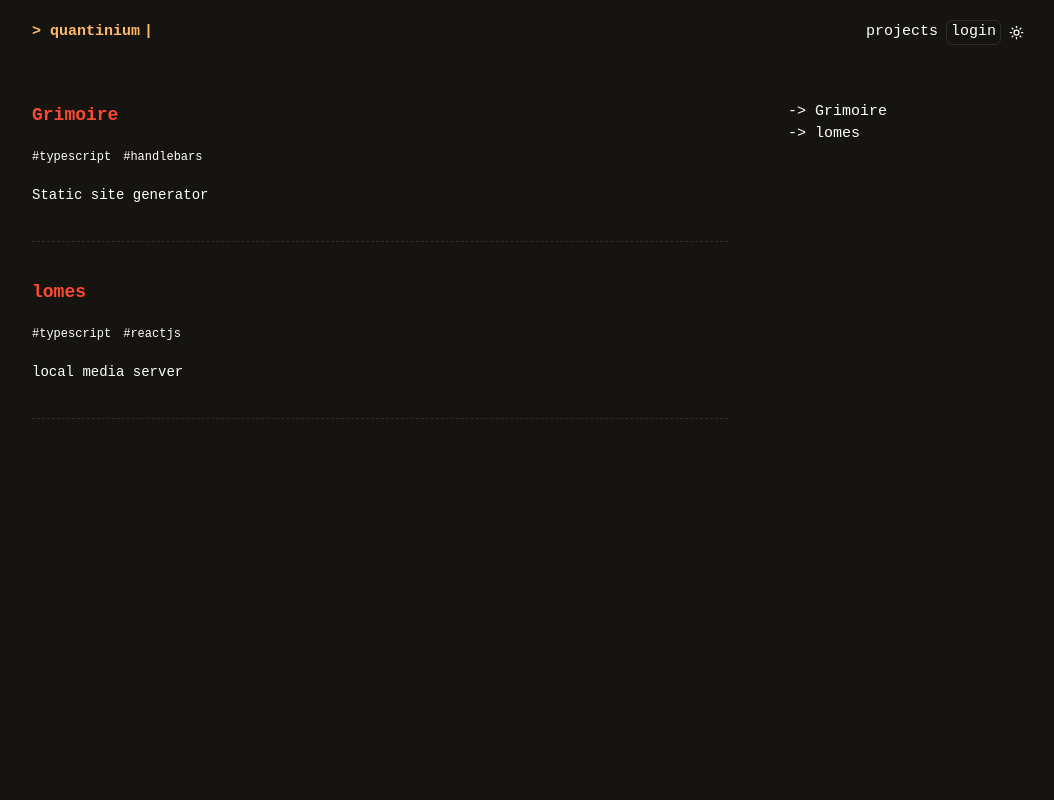
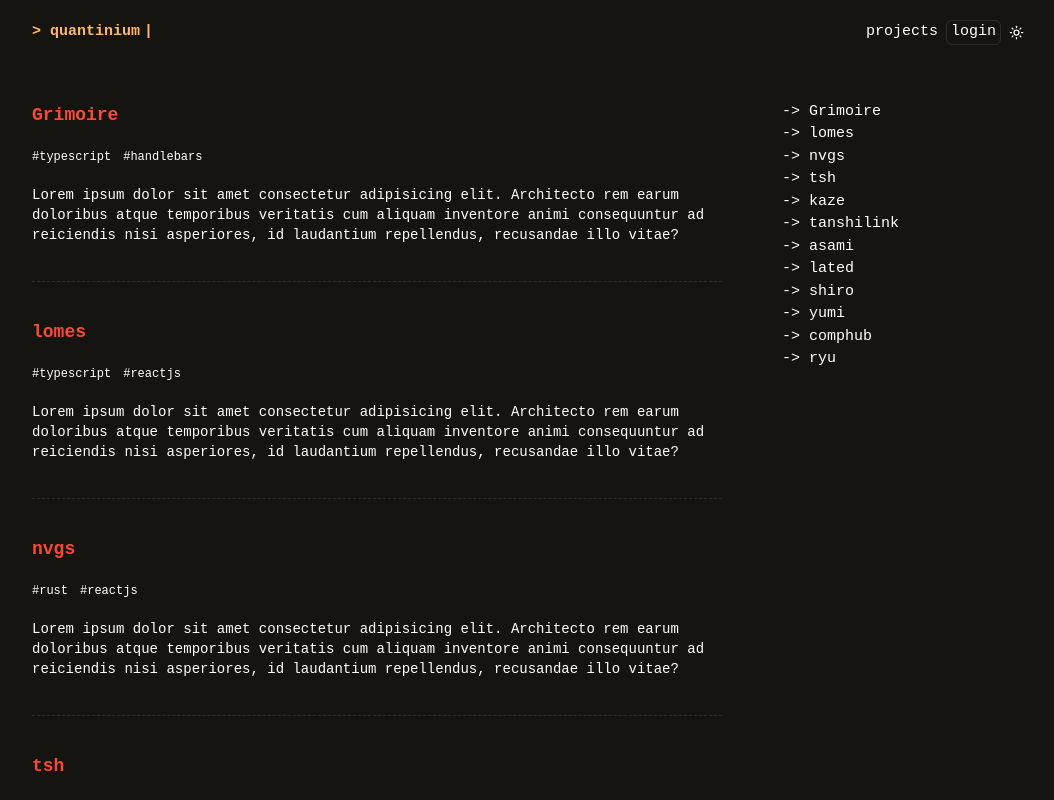
Before and after one commit to quantinium3/thy, a SvelteKit app: page /project in a window 1280 px wide. Shown: the top 800 px of the page, without its empty margins (112-1166 px from the left). Built offline with nearby package versions, Linux system fonts and the light colour scheme.

Commit message:
projects

```diff
--- a/src/routes/project/+page.svelte
+++ b/src/routes/project/+page.svelte
@@ -5,13 +5,73 @@
 	const projects = [
 		{
 			title: "Grimoire",
-			description: "Static site generator",
+			description: "Lorem ipsum dolor sit amet consectetur adipisicing elit. Architecto rem earum doloribus atque temporibus veritatis cum aliquam inventore animi consequuntur ad reiciendis nisi asperiores, id laudantium repellendus, recusandae illo vitae?",
 			tech: ["typescript", "handlebars"],
 			slug: "https://github.com/quantinium3/grimoire",
 		},
 		{
 			title: "lomes",
-			description: "local media server",
+			description: "Lorem ipsum dolor sit amet consectetur adipisicing elit. Architecto rem earum doloribus atque temporibus veritatis cum aliquam inventore animi consequuntur ad reiciendis nisi asperiores, id laudantium repellendus, recusandae illo vitae?",
+			tech: ["typescript", "reactjs"],
+			slug: "https://github.com/quantinium3/lomes"
+		},
+		{
+			title: "nvgs",
+			description: "Lorem ipsum dolor sit amet consectetur adipisicing elit. Architecto rem earum doloribus atque temporibus veritatis cum aliquam inventore animi consequuntur ad reiciendis nisi asperiores, id laudantium repellendus, recusandae illo vitae?",
+			tech: ["rust", "reactjs"],
+			slug: "https://github.com/quantinium3/rust"
+		},
+		{
+			title: "tsh",
+			description: "Lorem ipsum dolor sit amet consectetur adipisicing elit. Architecto rem earum doloribus atque temporibus veritatis cum aliquam inventore animi consequuntur ad reiciendis nisi asperiores, id laudantium repellendus, recusandae illo vitae?",
+			tech: ["typescript", "reactjs"],
+			slug: "https://github.com/quantinium3/tsh"
+		},
+		{
+			title: "kaze",
+			description: "Lorem ipsum dolor sit amet consectetur adipisicing elit. Architecto rem earum doloribus atque temporibus veritatis cum aliquam inventore animi consequuntur ad reiciendis nisi asperiores, id laudantium repellendus, recusandae illo vitae?",
+			tech: ["typescript", "reactjs"],
+			slug: "https://github.com/quantinium3/lomes"
+		},
+		{
+			title: "tanshilink",
+			description: "Lorem ipsum dolor sit amet consectetur adipisicing elit. Architecto rem earum doloribus atque temporibus veritatis cum aliquam inventore animi consequuntur ad reiciendis nisi asperiores, id laudantium repellendus, recusandae illo vitae?",
+			tech: ["typescript", "reactjs"],
+			slug: "https://github.com/quantinium3/lomes"
+		},
+		{
+			title: "asami",
+			description: "Lorem ipsum dolor sit amet consectetur adipisicing elit. Architecto rem earum doloribus atque temporibus veritatis cum aliquam inventore animi consequuntur ad reiciendis nisi asperiores, id laudantium repellendus, recusandae illo vitae?",
+			tech: ["typescript", "reactjs"],
+			slug: "https://github.com/quantinium3/lomes"
+		},
+		{
+			title: "lated",
+			description: "Lorem ipsum dolor sit amet consectetur adipisicing elit. Architecto rem earum doloribus atque temporibus veritatis cum aliquam inventore animi consequuntur ad reiciendis nisi asperiores, id laudantium repellendus, recusandae illo vitae?",
+			tech: ["typescript", "reactjs"],
+			slug: "https://github.com/quantinium3/lomes"
+		},
+		{
+			title: "shiro",
+			description: "Lorem ipsum dolor sit amet consectetur adipisicing elit. Architecto rem earum doloribus atque temporibus veritatis cum aliquam inventore animi consequuntur ad reiciendis nisi asperiores, id laudantium repellendus, recusandae illo vitae?",
+			tech: ["typescript", "reactjs"],
+			slug: "https://github.com/quantinium3/lomes"
+		},
+		{
+			title: "yumi",
+			description: "Lorem ipsum dolor sit amet consectetur adipisicing elit. Architecto rem earum doloribus atque temporibus veritatis cum aliquam inventore animi consequuntur ad reiciendis nisi asperiores, id laudantium repellendus, recusandae illo vitae?",
+			tech: ["typescript", "reactjs"],
+			slug: "https://github.com/quantinium3/lomes"
+		},
+		{
+			title: "comphub",
+			description: "Lorem ipsum dolor sit amet consectetur adipisicing elit. Architecto rem earum doloribus atque temporibus veritatis cum aliquam inventore animi consequuntur ad reiciendis nisi asperiores, id laudantium repellendus, recusandae illo vitae?",
+			tech: ["typescript", "reactjs"],
+			slug: "https://github.com/quantinium3/lomes"
+		},
+		{
+			title: "ryu",
+			description: "Lorem ipsum dolor sit amet consectetur adipisicing elit. Architecto rem earum doloribus atque temporibus veritatis cum aliquam inventore animi consequuntur ad reiciendis nisi asperiores, id laudantium repellendus, recusandae illo vitae?",
 			tech: ["typescript", "reactjs"],
 			slug: "https://github.com/quantinium3/lomes"
 		}
@@ -23,13 +83,13 @@
 </svelte:head>
 
 <div class="flex">
-	<div class="md:flex-3/4 pr-0 md:pr-12">
+	<div class="md:flex-3 pr-0 md:pr-12">
 		{#each projects as project (project.title)}
 			<Project project={project}/>
 		{/each}
 	</div>
 
-	<div class="py-9 px-0 md:px-3 flex-1/4 hidden md:block">
+	<div class="py-9 px-0 md:px-3 flex-1 hidden md:block">
 		{#each projects as project (project.title)}
 			<div class="flex">
 				<div class="hover:underline hover:underline-offset-4 hover:font-semibold" >
```
